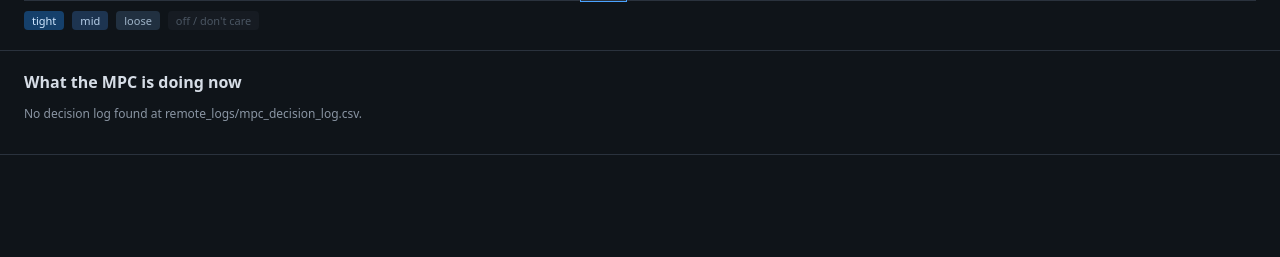
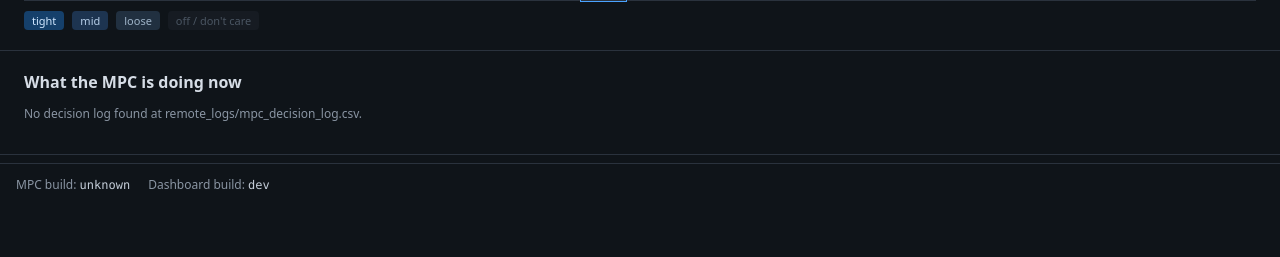
Before and after one commit to DeadEntropy/InfluxDb, a Flask app: page / in a window 1280 px wide. Shown: the part 442-699 px from the top of the page. Run offline with Flask 3, Linux system fonts and the light colour scheme.

Commit message:
Add container version to monitoring dashboard

```diff
--- a/thermal_control/dashboard/app.py
+++ b/thermal_control/dashboard/app.py
@@ -39,6 +39,7 @@ CONTROL_YAML = CONFIG_DIR / "control.yaml"
 HOUSE_YAML   = CONFIG_DIR / "house.yaml"
 DECISION_LOG = LOGS_DIR / "mpc_decision_log.csv"
 USER_INPUTS  = LOGS_DIR / "user_inputs.log"
+MPC_VERSION_FILE = LOGS_DIR / "mpc_version.txt"   # stamped by scheduler.py at startup
 
 WIDE_BAND = {"min_f": 65, "max_f": 85}   # the "don't care" band
 TZ_NAME   = "America/New_York"
@@ -354,6 +355,22 @@ def ac_onoff_plot():
     return Response(png, mimetype="image/png")
 
 
+# ── Build versions (footer) ────────────────────────────────────────────────────
+def build_versions():
+    """{'mpc': ..., 'dashboard': ...} — the git SHA each container was built from.
+
+    The dashboard knows its own build from the MPC_VERSION env baked into its
+    image; the MPC's build is read from the version file the scheduler stamps
+    into the shared logs dir (absent until a scheduler that writes it has run).
+    """
+    dashboard = os.environ.get("MPC_VERSION", "dev")
+    try:
+        mpc = MPC_VERSION_FILE.read_text().strip() or "unknown"
+    except OSError:
+        mpc = "unknown"
+    return {"mpc": mpc, "dashboard": dashboard}
+
+
 # ── Route ─────────────────────────────────────────────────────────────────────
 @app.route("/")
 def index():
@@ -384,6 +401,7 @@ def index():
         overrides=overrides,
         decision=decision_summary(control_cfg, house_cfg, rooms, ovr_map),
         refreshed=now.strftime("%H:%M:%S"),
+        versions=build_versions(),
     )
 
 
--- a/thermal_control/dashboard/static/style.css
+++ b/thermal_control/dashboard/static/style.css
@@ -145,3 +145,19 @@ img.onoff-plot {
   border-radius: 4px;
   background: #fff;
 }
+
+/* ── footer (build versions) ───────────────────────────────── */
+footer {
+  display: flex;
+  gap: 18px;
+  flex-wrap: wrap;
+  padding: 12px 16px;
+  margin-top: 8px;
+  border-top: 1px solid var(--line);
+  color: var(--muted);
+  font-size: 12px;
+}
+footer code {
+  font-family: ui-monospace, SFMono-Regular, Menlo, monospace;
+  color: #c5ced9;
+}
--- a/thermal_control/dashboard/templates/index.html
+++ b/thermal_control/dashboard/templates/index.html
@@ -124,5 +124,10 @@
        alt="AC on/off and room temperatures over the logged history">
   {% endif %}
 </section>
+
+<footer>
+  <span>MPC build: <code>{{ versions.mpc }}</code></span>
+  <span>Dashboard build: <code>{{ versions.dashboard }}</code></span>
+</footer>
 </body>
 </html>
```
Also changed, not shown: thermal_control/scheduler.py (+10 -1 lines).
